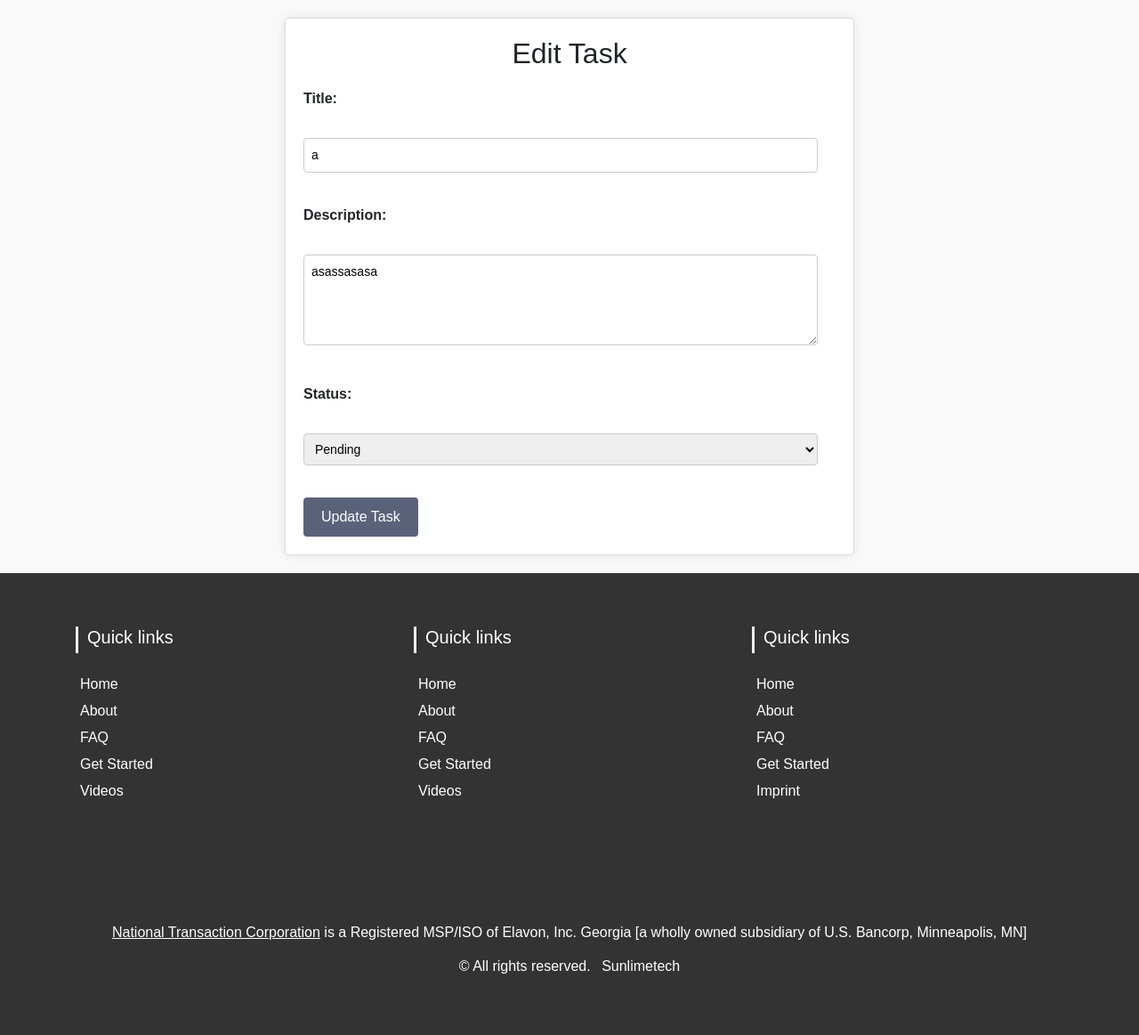
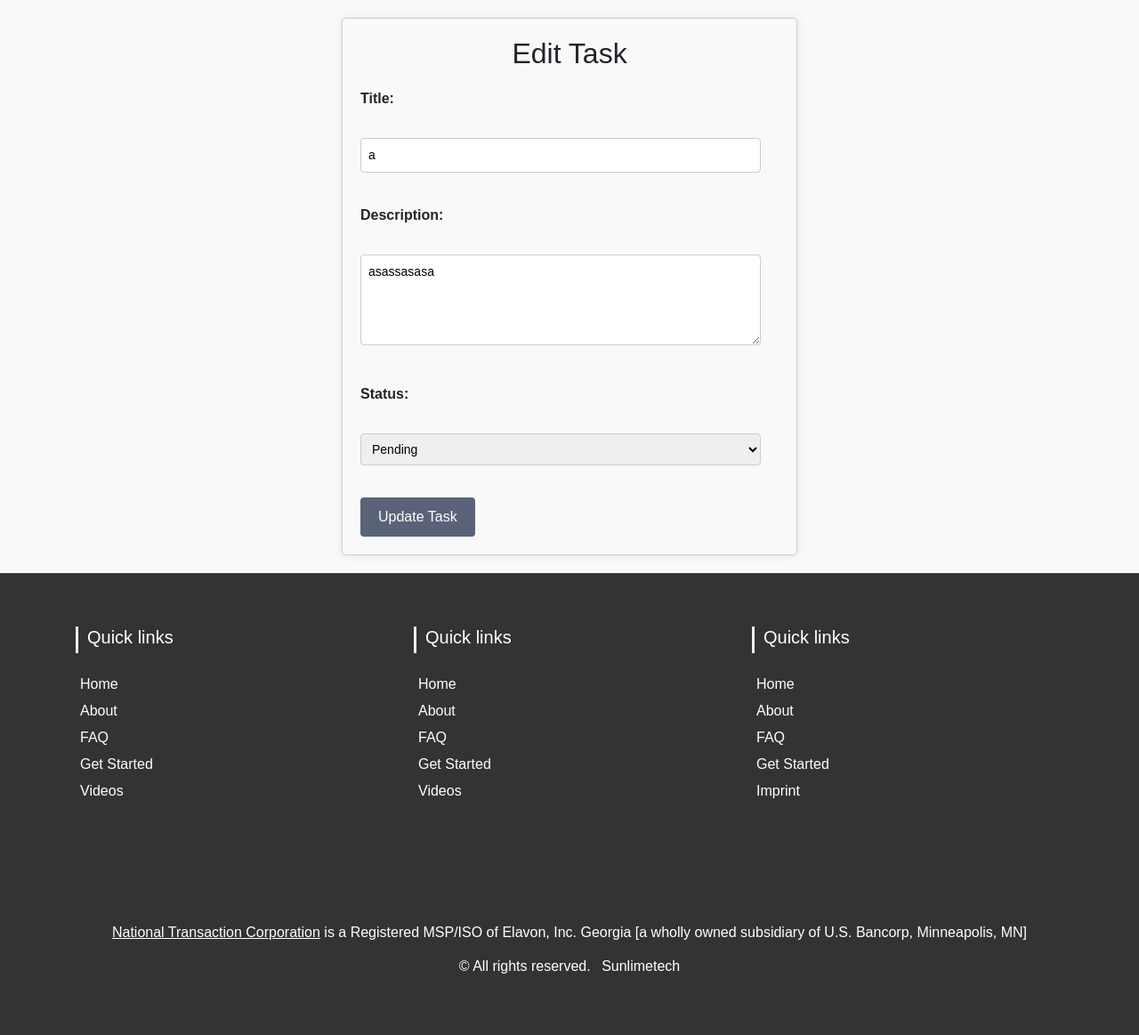
Before and after one commit to chaitany851P/Inner-Light-Advisor, a Flask app: page /edit_task/1 in a window 1280 px wide. Shown: the part 68-1231 px from the top of the page at 89% size. Run offline with Flask 3, Linux system fonts and the light colour scheme; some libraries are stand-ins or nearby versions.

Commit message:
Task work for teacher

```diff
--- a/templates/edit_task.html
+++ b/templates/edit_task.html
@@ -1,26 +1,12 @@
 <!-- edit_task.html -->
 {% extends 'base.html' %}
 {% block content %}
-    <div class="container2">
-        <h2>Edit Task</h2>
-        <form method="POST">
-            <label for="title">Title:</label><br>
-            <input type="text" id="title" name="title" value="{{ task.title }}" required><br><br>
-
-            <label for="description">Description:</label><br>
-            <textarea id="description" name="description" rows="4" required>{{ task.description }}</textarea><br><br>
-
-            <label for="status">Status:</label><br>
-            <select id="status" name="status">
-                <option value="Pending" {% if task.status == 'Pending' %}selected{% endif %}>Pending</option>
-                <option value="Completed" {% if task.status == 'Completed' %}selected{% endif %}>Completed</option>
-                <!-- Add more options as needed -->
-            </select><br><br>
-
-            <button type="submit" class="btn btn-primary">Update Task</button>
-        </form>
-    </div>
-
+<!DOCTYPE html>
+<html lang="en">
+<head>
+    <meta charset="UTF-8">
+    <meta name="viewport" content="width=device-width, initial-scale=1.0">
+    <title>Edit Task</title>
     <style>
         body {
             font-family: Arial, sans-serif;
@@ -30,11 +16,14 @@
         }
 
         .container2 {
-            width: 50%;
+            max-width: 800px;
+            margin: 0 auto;
+            padding: 20px;
+            border: 1px solid #ccc;
+            background-color: #f9f9f9;
+            width: 40%;
             margin: 20px auto;
             padding: 20px;
-            background-color: #fff;
-            border: 1px solid #ddd;
             border-radius: 5px;
             box-shadow: 0 0 10px rgba(0,0,0,0.1);
         }
@@ -81,4 +70,30 @@
             background-color: #4c5365;
         }
     </style>
+</head>
+<body>
+    <div class="container2">
+        <h2>Edit Task</h2>
+        <form method="POST">
+            <label for="title">Title:</label><br>
+            <input type="text" id="title" name="title" value="{{ task.title }}" required><br><br>
+
+            <label for="description">Description:</label><br>
+            <textarea id="description" name="description" rows="4" required>{{ task.description }}</textarea><br><br>
+
+            <label for="status">Status:</label><br>
+            <select id="status" name="status">
+                <option value="Pending" {% if task.status == 'Pending' %}selected{% endif %}>Pending</option>
+                <option value="Completed" {% if task.status == 'Completed' %}selected{% endif %}>Completed</option>
+                <!-- Add more options as needed -->
+            </select><br><br>
+
+            <button type="submit" class="btn btn-primary">Update Task</button>
+        </form>
+    </div>
+
+</body>
+</html>
+
+
 {% endblock %}
```
Also changed, not shown: templates/add_task.html (+14 -4 lines).
